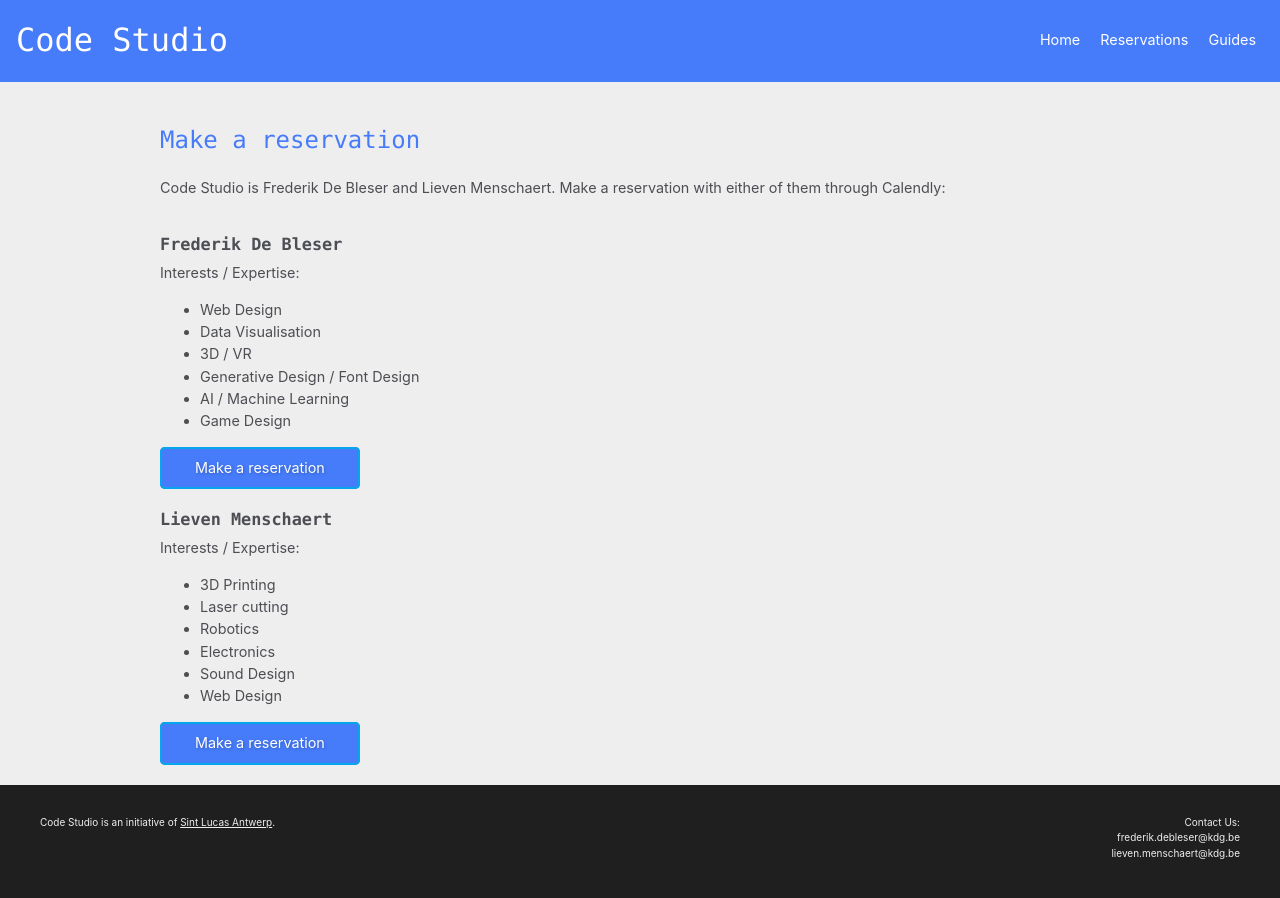
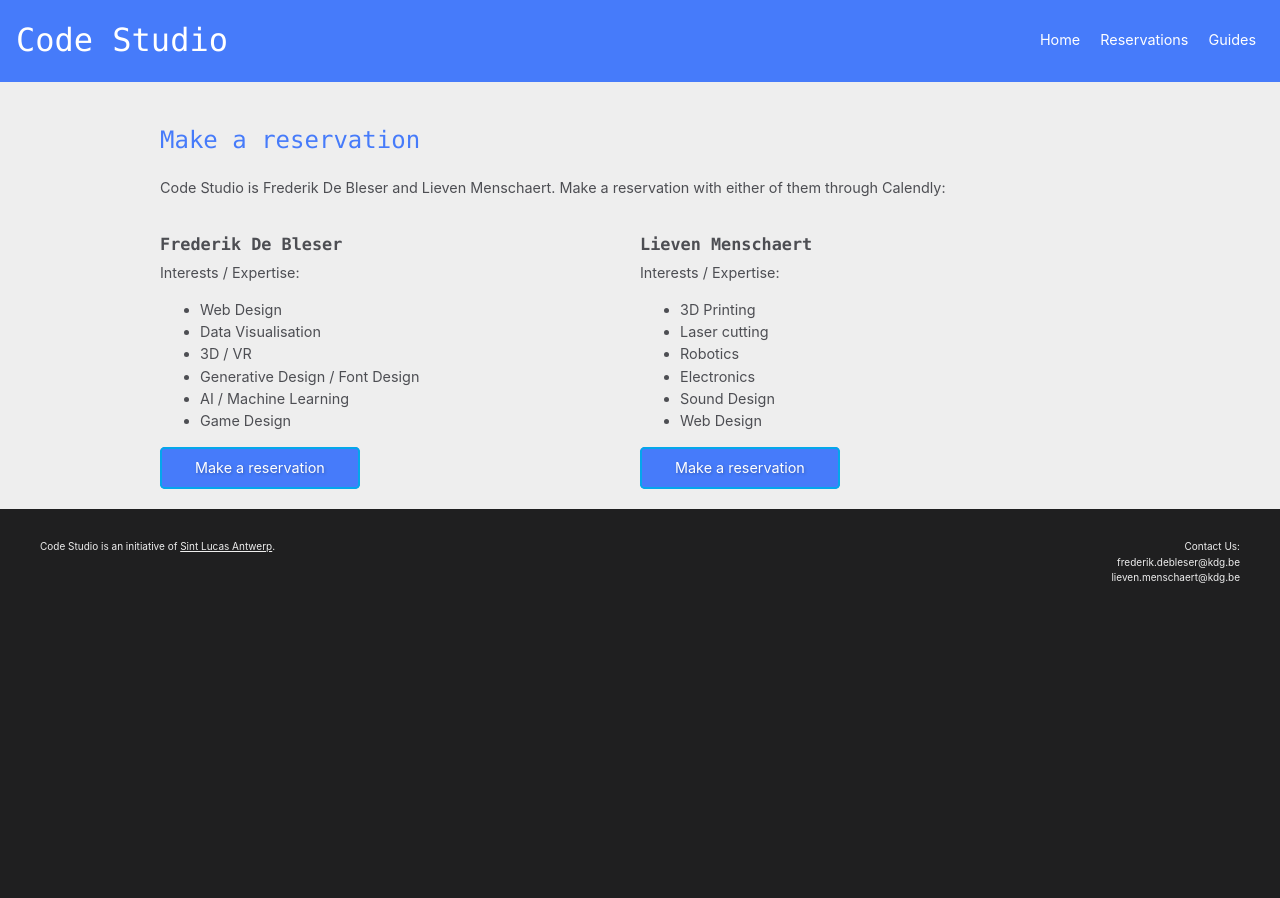
Before and after one commit to codespacehelp/website, a Jekyll site: the page built from reservations.html, in a window 1280 px wide. Built offline with Jekyll 4.4.1, drawn with Linux system fonts in a browser that asks for light colours.

Commit message:
Flip CSS decl.

```diff
--- a/media/css/main.css
+++ b/media/css/main.css
@@ -69,7 +69,7 @@ main {
 
 .two-column {
   display: grid;
-  grid-template-columns: repeat(auto-fit, minmax(1fr, 400px));
+  grid-template-columns: repeat(auto-fit, minmax(400px, 1fr));
 }
 
 .responsive-table {
```
